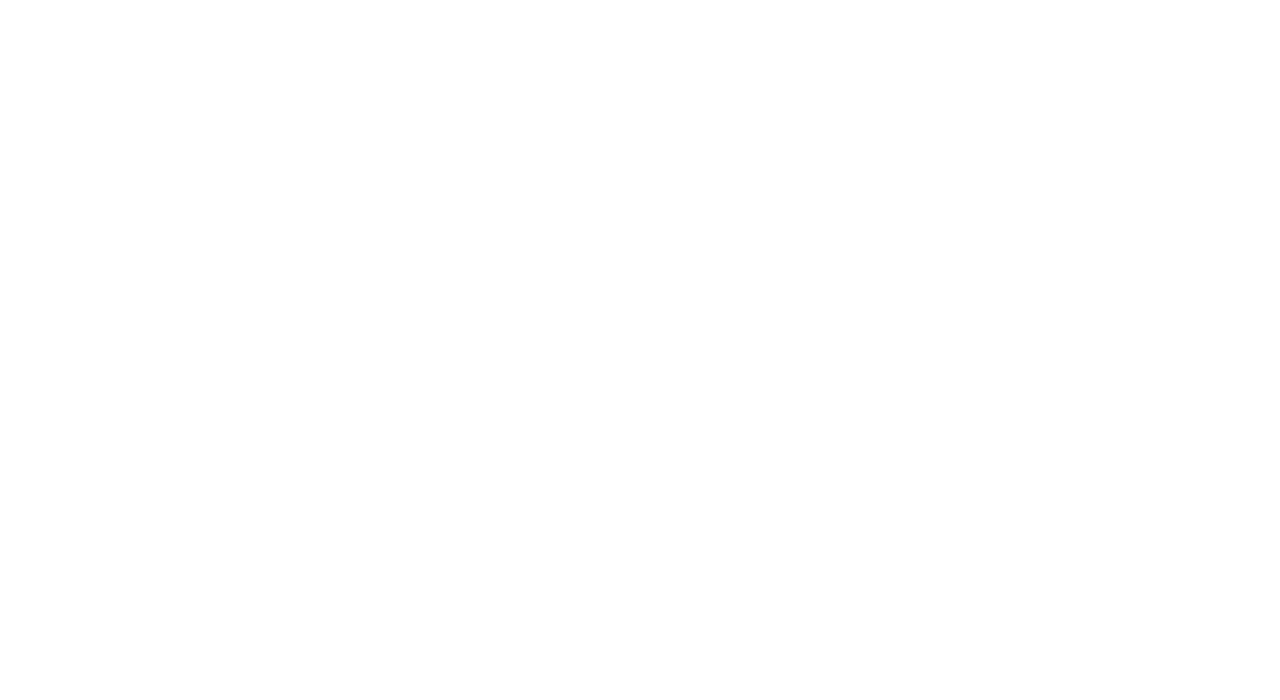
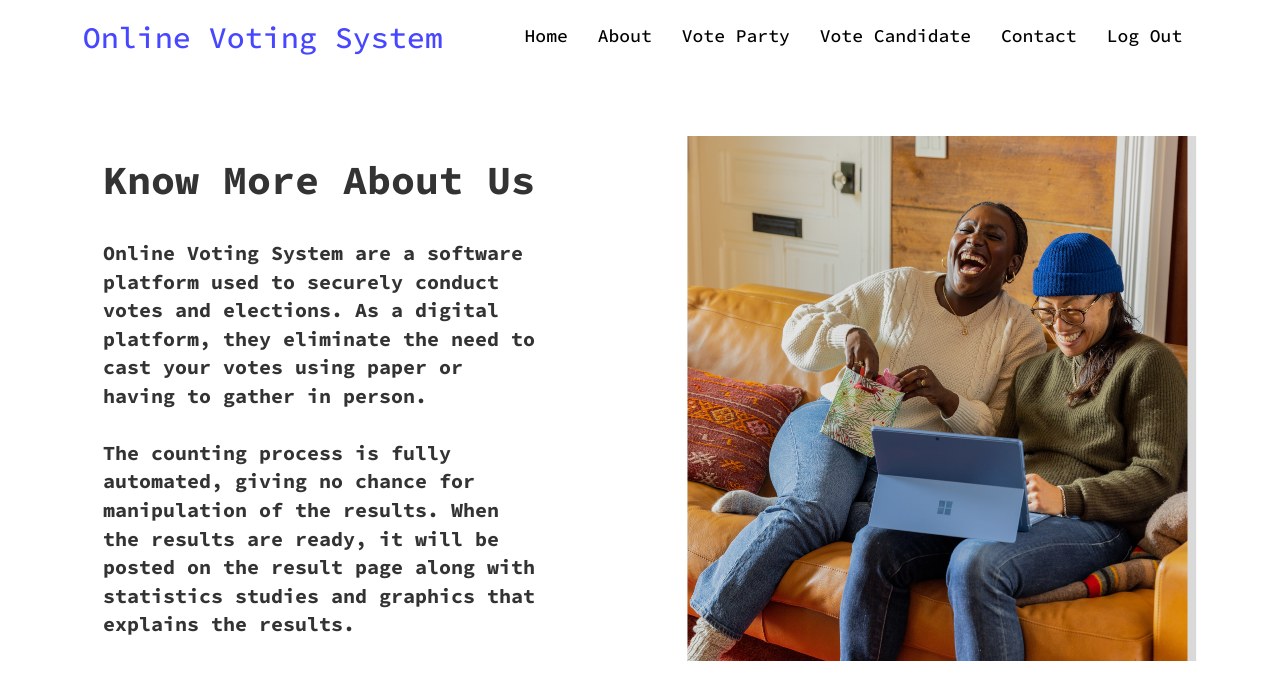
Before and after one commit to Bises-s/FYP, a React (Create React App) app in the folder front-end/: page /about-us in a window 1280 px wide. Before the commit this address had no page. Shown: the top 700 px of the page. Built offline with nearby package versions, Linux system fonts and the light colour scheme.

Commit message:
Completed About us page

```diff
--- a/front-end/public/index.html
+++ b/front-end/public/index.html
@@ -14,8 +14,12 @@
     -->
   <link rel="manifest" href="%PUBLIC_URL%/manifest.json" />
 
-    <script src="https://cdn.jsdelivr.net/npm/@popperjs/core@2.11.6/dist/umd/popper.min.js" integrity="sha384-oBqDVmMz9ATKxIep9tiCxS/Z9fNfEXiDAYTujMAeBAsjFuCZSmKbSSUnQlmh/jp3" crossorigin="anonymous"></script>
-    <script src="https://cdn.jsdelivr.net/npm/bootstrap@5.2.3/dist/js/bootstrap.min.js" integrity="sha384-cuYeSxntonz0PPNlHhBs68uyIAVpIIOZZ5JqeqvYYIcEL727kskC66kF92t6Xl2V" crossorigin="anonymous"></script>
+  <script src="https://cdn.jsdelivr.net/npm/@popperjs/core@2.11.6/dist/umd/popper.min.js"
+    integrity="sha384-oBqDVmMz9ATKxIep9tiCxS/Z9fNfEXiDAYTujMAeBAsjFuCZSmKbSSUnQlmh/jp3"
+    crossorigin="anonymous"></script>
+  <script src="https://cdn.jsdelivr.net/npm/bootstrap@5.2.3/dist/js/bootstrap.min.js"
+    integrity="sha384-cuYeSxntonz0PPNlHhBs68uyIAVpIIOZZ5JqeqvYYIcEL727kskC66kF92t6Xl2V"
+    crossorigin="anonymous"></script>
   <!--
       Notice the use of %PUBLIC_URL% in the tags above.
       It will be replaced with the URL of the `public` folder during the build.
@@ -36,6 +40,11 @@
 
   <!-- Latest compiled JavaScript -->
   <script src="https://maxcdn.bootstrapcdn.com/bootstrap/3.4.1/js/bootstrap.min.js"></script>
+
+  <link rel="preconnect" href="https://fonts.googleapis.com">
+  <link rel="preconnect" href="https://fonts.gstatic.com" crossorigin>
+  <link href="https://fonts.googleapis.com/css2?family=Source+Code+Pro:wght@500;600;700&display=swap" rel="stylesheet">
+
 </head>
 
 <body>
--- a/front-end/src/App.js
+++ b/front-end/src/App.js
@@ -2,6 +2,7 @@ import SignInPage from "./pages/sign-in";
 import Register from "./pages/register";
 import { BrowserRouter, Routes, Route } from "react-router-dom";
 import Home from "./pages/home";
+import About from "./pages/about";
 
 function App() {
   return (
@@ -9,6 +10,7 @@ function App() {
       <BrowserRouter>
         <Routes>
           <Route path="/" element={<Home />} />
+          <Route path="about-us" element={<About />} />
           <Route path="signIn" element={<SignInPage />} />
           <Route path="register" element={<Register />} />
         </Routes>
--- /dev/null
+++ b/front-end/src/components/aboutComponent.css
@@ -0,0 +1,19 @@
+.about-main {
+    display: flex;
+    justify-content: space-evenly;
+    margin: 6rem;
+}
+
+.about-left-side {
+    Width: 50%;
+    padding: 2rem 12rem 0px 2rem;
+}
+
+.about-heading {
+    font-size: 40px;
+    margin-bottom: 3rem;
+}
+
+.about-desc{
+    font-size: 20px;
+}
--- /dev/null
+++ b/front-end/src/components/aboutComponent.jsx
@@ -0,0 +1,30 @@
+import "./aboutComponent.css"
+import NavigateComponent from "./navigateComponent";
+import AboutImage from "../assets/about-us.png"
+
+const Aboutcomponent = () => {
+    return (
+        <>
+            <NavigateComponent/>
+
+            <div className="about-main">
+                <div className="about-left-side">
+                    <div className="about-heading">Know More About Us</div>
+                    <div className="about-desc">
+                        Online Voting System are a software platform used to securely conduct votes and
+                        elections. As a digital platform, they eliminate the need to cast your votes
+                        using paper or having to gather in person. <br/><br/> The counting process is fully
+                        automated, giving no chance for manipulation of the results. When the results are
+                        ready, it will be posted on the result page along with statistics studies and graphics
+                        that explains the results.
+                    </div>
+                </div>
+                <div className="about-right-side">
+                    <img src={AboutImage} alt="About-us" width="100%"/>
+                </div>
+            </div>
+        </>
+    );
+}
+
+export default Aboutcomponent;
--- a/front-end/src/components/homeComponent.css
+++ b/front-end/src/components/homeComponent.css
@@ -1,25 +1,6 @@
-.nav-title {
-    color: rgb(71, 71, 255);
-    padding: 100px 0px;
-}
-
-.nav-title:hover {
-    color: rgb(71, 71, 255);
-    text-decoration: none;
-}
-
-.nav-full {
-    display: flex;
-    justify-content: space-between;
-}
-
-.navbar-nav>li>a>h4 {
-    color: black;
-}
-
-.navbar-nav>li>a>h4:hover{
-    text-decoration: none;
-    color: rgb(71, 71, 255);
+body {
+    font-family: 'Source Code Pro', monospace;
+    font-weight: bold;
 }
 
 .home-body {
@@ -50,6 +31,7 @@
 }
 
 .home-buttons>button {
-    padding: 10px 55px;
+    padding: 5px 45px;
     border-radius: 32px;
+    font-size: 20px;
 }
--- a/front-end/src/components/homeComponent.jsx
+++ b/front-end/src/components/homeComponent.jsx
@@ -1,6 +1,7 @@
 import "./homeComponent.css"
 import HomeImage from '../assets/home-image.png'
 import { useNavigate } from "react-router-dom";
+import NavigateComponent from "./navigateComponent";
 
 const HomeComponent = () => {
 
@@ -15,28 +16,14 @@ const HomeComponent = () => {
 
     return (
         <>
-            <nav className="navbar">
-                <div className="container-fluid nav-full">
-                    <div className="navbar-header">
-                        <a className="nav-title" href="#"><h2>Online Voting System</h2></a>
-                    </div>
-                    <ul className="nav navbar-nav">
-                        <li className="active"><a href="/"><h4>Home</h4></a></li>
-                        <li><a href="#"><h4>About</h4></a></li>
-                        <li><a href="#"><h4>Vote Party</h4></a></li>
-                        <li><a href="#"><h4>Vote Candidate</h4></a></li>
-                        <li><a href="#"><h4>Contact</h4></a></li>
-                        <li><a href="#"><h4>Log Out</h4></a></li>
-                    </ul>
-                </div>
-            </nav>
+            <NavigateComponent/>
 
             <div className="home-body">
                 <div className="home-left-part">
                     <div className="home-title">YOUR VOTE MATTERS DON'T LOSE IT</div>
                     <div className="home-buttons">
                         <button type="button" className="btn btn-primary" onClick={changeToSignIn}>Log in</button>
-                        <button type="button" className="btn btn-primary" onClick={changeToRegister}>Register</button>
+                        <button type="button" className="btn btn-secondary" onClick={changeToRegister}>Register</button>
                     </div>
                 </div>
                 <div className="home-image">
--- /dev/null
+++ b/front-end/src/components/navigateComponent.css
@@ -0,0 +1,23 @@
+.nav-title {
+    color: rgb(71, 71, 255);
+    padding: 100px 0px;
+}
+
+.nav-title:hover {
+    color: rgb(71, 71, 255);
+    text-decoration: none;
+}
+
+.nav-full {
+    display: flex;
+    justify-content: space-between;
+}
+
+.navbar-nav>li>a>h4 {
+    color: black;
+}
+
+.navbar-nav>li>a>h4:hover {
+    text-decoration: none;
+    color: rgb(71, 71, 255);
+}
--- /dev/null
+++ b/front-end/src/components/navigateComponent.jsx
@@ -0,0 +1,26 @@
+import "./navigateComponent.css"
+
+const NavigateComponent = () => {
+
+    return (
+        <>
+            <nav className="navbar">
+                <div className="container-fluid nav-full">
+                    <div className="navbar-header">
+                        <a className="nav-title" href="/"><h2>Online Voting System</h2></a>
+                    </div>
+                    <ul className="nav navbar-nav">
+                        <li className="active"><a href="/"><h4>Home</h4></a></li>
+                        <li><a href="about-us"><h4>About</h4></a></li>
+                        <li><a href="#"><h4>Vote Party</h4></a></li>
+                        <li><a href="#"><h4>Vote Candidate</h4></a></li>
+                        <li><a href="#"><h4>Contact</h4></a></li>
+                        <li><a href="#"><h4>Log Out</h4></a></li>
+                    </ul>
+                </div>
+            </nav>
+        </>
+    );
+}
+
+export default NavigateComponent;
--- /dev/null
+++ b/front-end/src/pages/about.jsx
@@ -0,0 +1,11 @@
+import AboutComponent from "../components/aboutComponent";
+
+const About = () => {
+    return (
+        <>
+            <AboutComponent />
+        </>
+    );
+}
+
+export default About;
```
Also changed, not shown: front-end/src/assets/about-us.png (added). Lines whose indentation alone changed are shown as unchanged.
